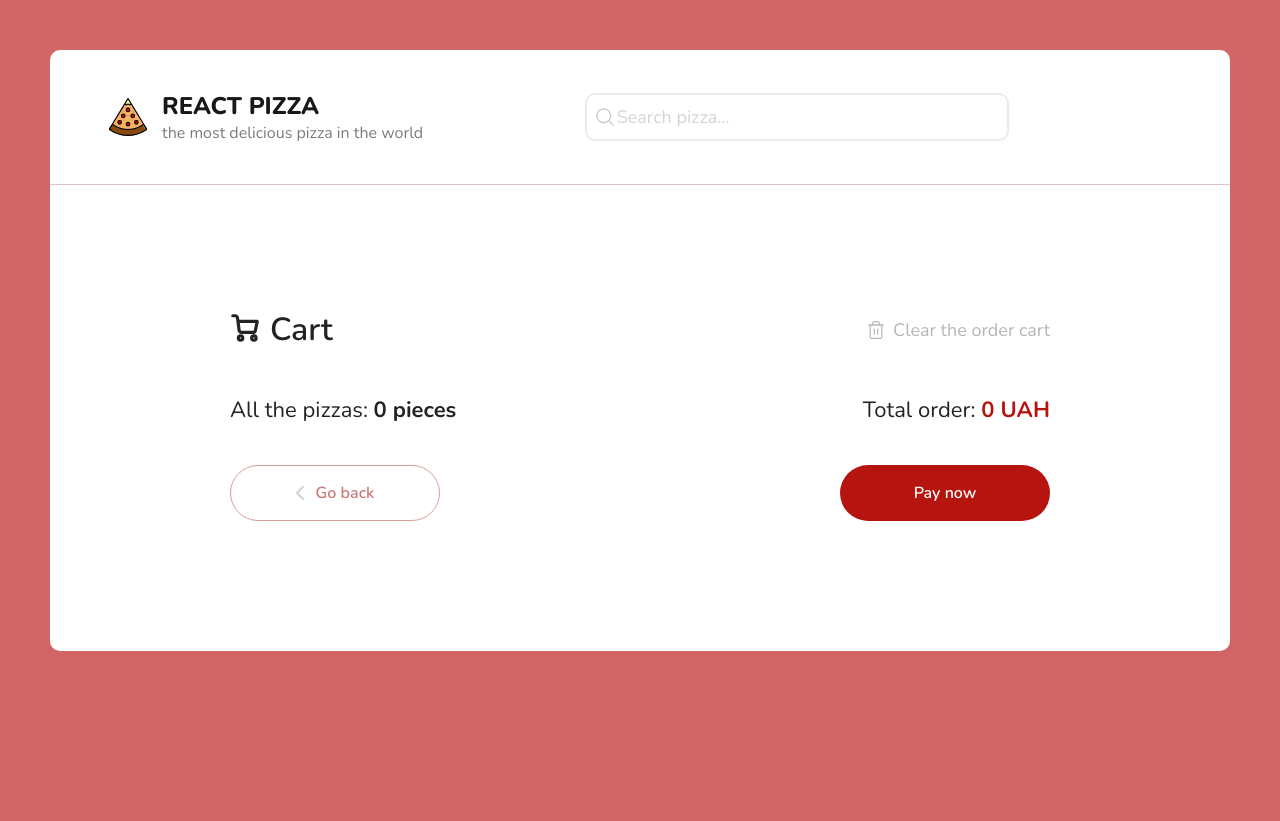
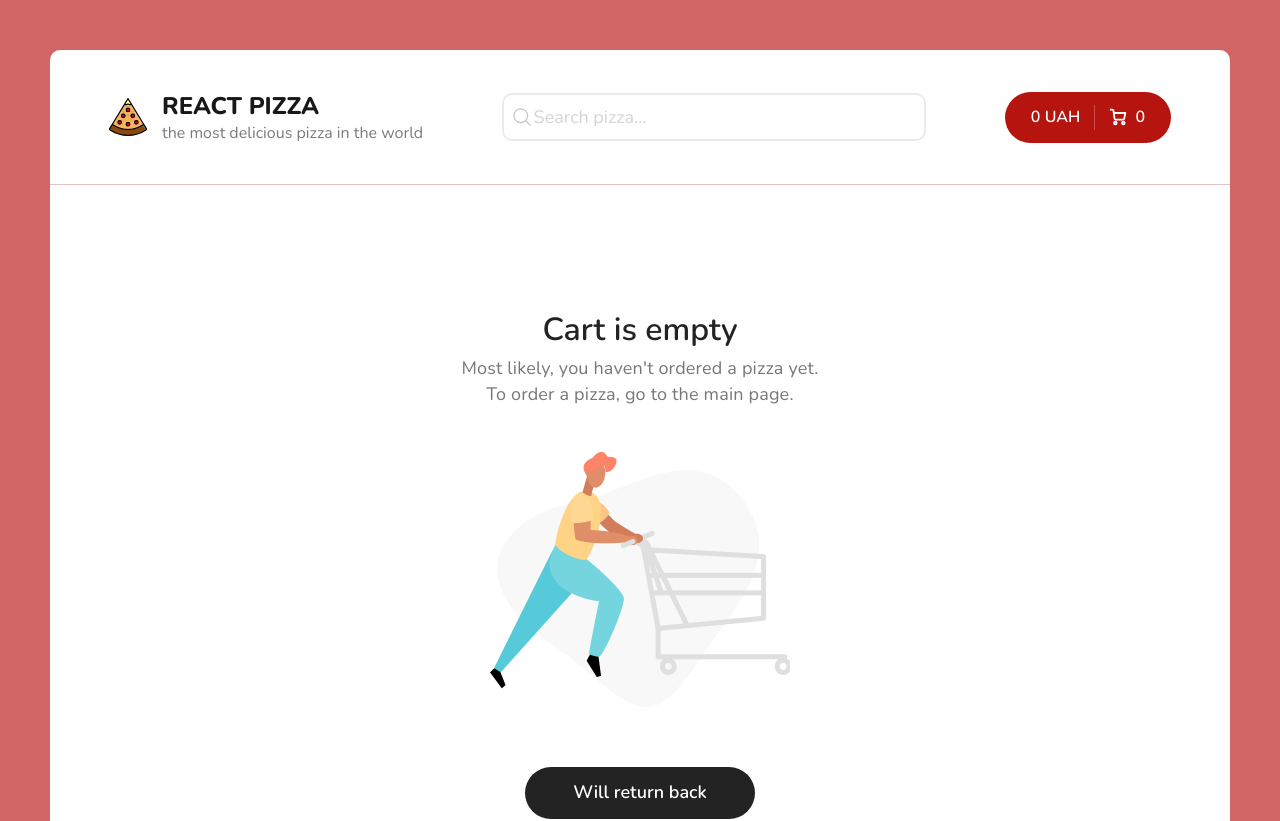
Before and after one commit to FeliciRivares/react-pizza, a React (Create React App) app: page /cart in a window 1280 px wide. Shown: the top 821 px of the page. Before the commit the page ends 800 px from the top, so only its background shows below. Built offline with nearby package versions, Linux system fonts and the light colour scheme.

Commit message:
fix bag with total sum of header cart

```diff
--- a/src/App.js
+++ b/src/App.js
@@ -15,11 +15,12 @@ function App() {
     <div className="App">
       <div className="wrapper">
         <SearchContext.Provider value={{searchValue, setSearchValue}}>
-        <Header searchValue={searchValue} setSearchValue={setSearchValue} />
+        <Header  />
         <div className="content">
             <Routes>
-             <Route  path='/' element={<Home searchValue={searchValue}/>}/>
+             <Route  path='/' element={<Home/>}/>
              <Route path='/cart' element={<Cart/>}/>
+             {/* <Route path="pizza/:id" element={<FullPizza />} /> */}
              <Route path='*' element={<NotFound/>}/>
             </Routes>
         </div>
--- /dev/null
+++ b/src/Components/CartEmpty.jsx
@@ -0,0 +1,27 @@
+import React from "react";
+import { Link } from "react-router-dom";
+
+import cartEmptyImg from '../assets/img/empty-cart.png'
+
+const CartEmpty = () => {
+    return(
+        <>
+      <div className="cart cart--empty">
+        <h2>
+        Cart is empty
+        </h2>
+        <p>
+        Most likely, you haven't ordered a pizza yet.
+          <br />
+          To order a pizza, go to the main page.
+        </p>
+        <img src={cartEmptyImg} alt="Empty cart" />
+        <Link to="/" className="button button--black">
+          <span>Will return back</span>
+        </Link>
+      </div>
+    </>
+    )
+}
+
+export default CartEmpty
--- a/src/Components/CartItem.jsx
+++ b/src/Components/CartItem.jsx
@@ -8,7 +8,6 @@ const CartItem = ({ id, imageUrl, title, sizes, type, price, count }) => {
     const onClickRemoveItem = () => dispatch(removeItem(id))
     const onClickMinusItem = () => dispatch(minusItem(id))
     const onClickAddItem = () => dispatch(addItem({id}))
-
 
     return(
         <>
--- a/src/Components/Header.jsx
+++ b/src/Components/Header.jsx
@@ -26,7 +26,7 @@ const Header = () => {
         </Link>
         <Search/>
         <div className="header__cart">
-          {location.pathname !== '/cart' && (
+          {/* {location.pathname !== '/cart' && ( */}
           <Link to="/cart" className="button button--cart">
             <span>{totalPrice} UAH</span>
             <div className="button__delimiter"></div>
@@ -61,7 +61,7 @@ const Header = () => {
             </svg>
             <span>{totalCount}</span>
           </Link>
-          )}
+          {/* )} */}
         </div>
       </div>
     </div>
--- a/src/pages/Cart.jsx
+++ b/src/pages/Cart.jsx
@@ -3,19 +3,17 @@ import { Link } from 'react-router-dom';
 import CartItem from '../Components/CartItem';
 import { useDispatch, useSelector } from 'react-redux';
 import { clearItems, selectCart } from '../redux/slice/cartSlice';
-
-
-
+import CartEmpty from '../Components/CartEmpty';
 
 const Cart = () => {
-  const dispatch = useDispatch()
-  const {totalPrice, items} = useSelector(selectCart)
-
-  const totalCount = items.reduce((sum, item) => sum + item.count, 0)
-  const onClickClearCart = () => dispatch(clearItems())
+  const dispatch = useDispatch();
+  const { totalPrice, items } = useSelector(selectCart);
+  const totalCount = items.reduce((sum, item) => sum + item.count, 0);
+  const onClickClearCart = () => dispatch(clearItems());
 
   return (
     <div className="container container--cart">
+      {items.length > 0 ? (
         <div className="cart">
           <div className="cart__top">
             <h2 className="content__title">
@@ -50,7 +48,8 @@ const Cart = () => {
               </svg>
               Cart
             </h2>
-          <div onClick={() => onClickClearCart} className="cart__clear">
+
+            <div onClick={onClickClearCart} className="cart__clear">
               <svg
                 width="20"
                 height="20"
@@ -133,6 +132,9 @@ const Cart = () => {
             </div>
           </div>
         </div>
+      ) : (
+        <CartEmpty />
+      )}
     </div>
   );
 };
--- a/src/pages/Home.jsx
+++ b/src/pages/Home.jsx
@@ -88,7 +88,9 @@ const Home = () => {
   const skeleton =  [...new Array(6)].map((_, index) => <PizzaBlockLoader key={index} />);
   // [...new Array(6)].map((_, index) => <Skeleton key={index} />);
   const pizzas = items.map((obj) => (
-      <Link key={obj.id} to={`/pizza/${obj.id}`}>
+      <Link key={obj.id}
+      // to={`/pizza/${obj.id}`}
+      >
         <PizzaBlock {...obj} />
        </Link>
        ));
--- a/src/redux/slice/cartSlice.js
+++ b/src/redux/slice/cartSlice.js
@@ -30,7 +30,11 @@ export const cartSlice = createSlice({
         }
     },
     removeItem(state, action){
-        state.items = state.items.find((obj) => obj.id !== action.payload)
+        state.items = state.items.filter((obj) => obj.id !== action.payload)
+        state.totalPrice = state.items.reduce((sum, obj)=>{
+            return obj.count * obj.price + sum
+        }, 0)
+
     },
     clearItems(state){
         state.items = [];
```
Also changed, not shown: src/assets/img/empty-cart.png (added). Lines whose indentation alone changed are shown as unchanged.
